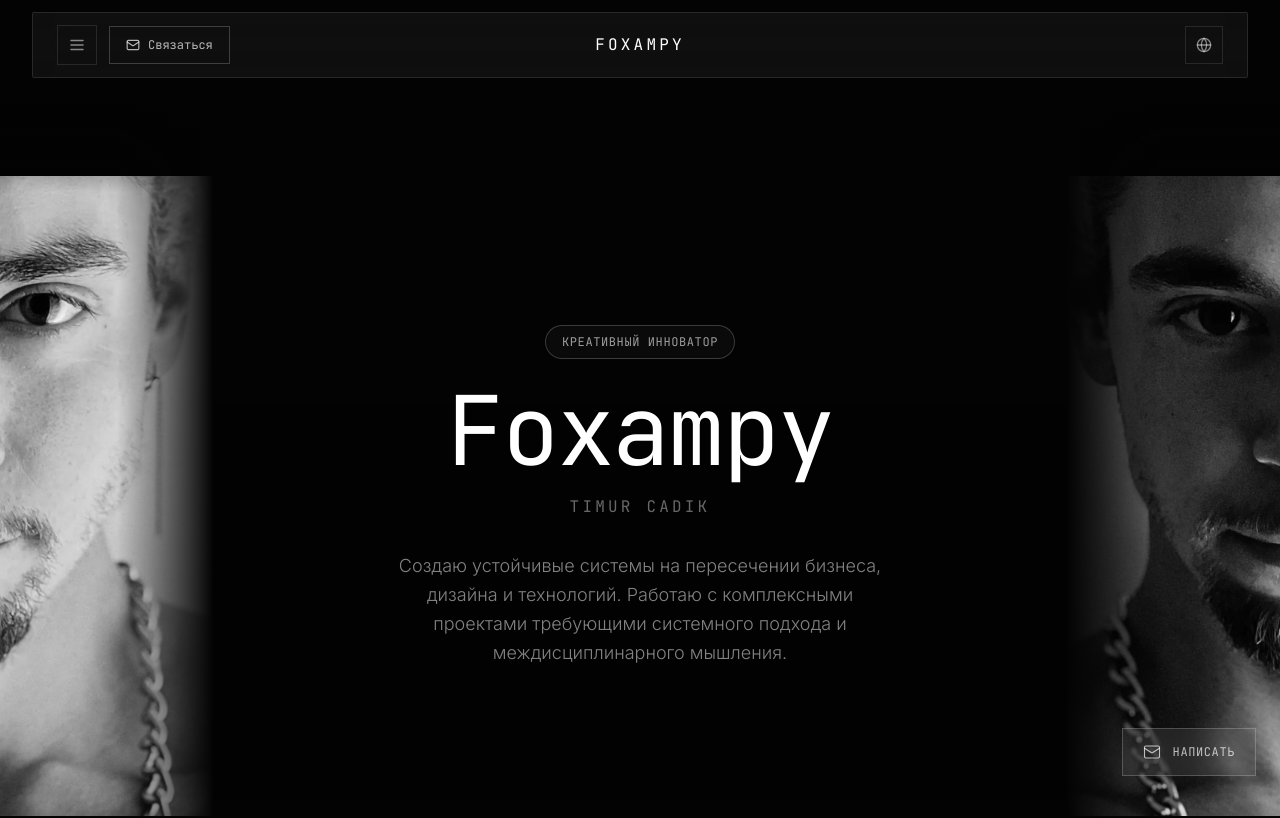
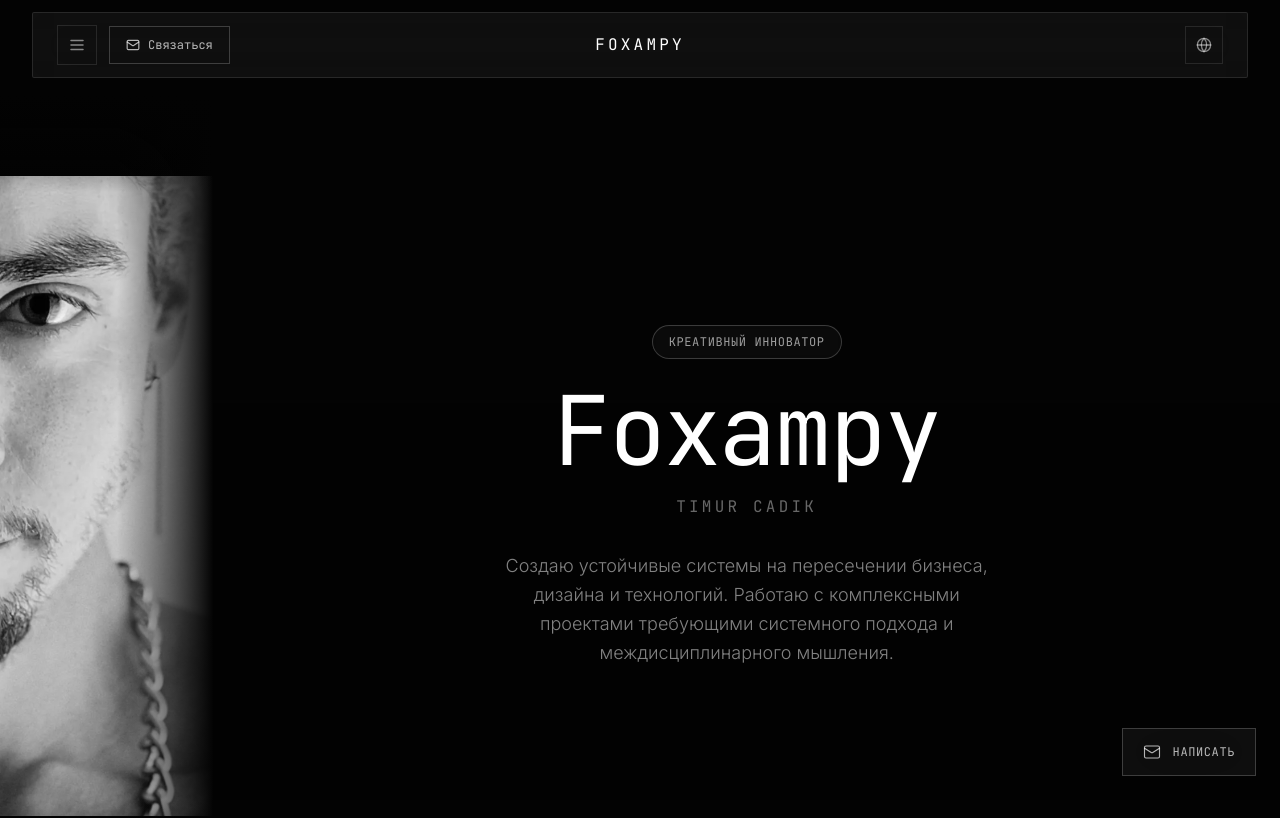
Before and after one commit to TimurSama/foxampy, a Next.js app: page / in a window 1280 px wide. Shown: the top 818 px of the page. Built offline with nearby package versions, Linux system fonts and the light colour scheme.

Commit message:
Remove right photo from AboutSection, keep only left photo

```diff
--- a/components/sections/AboutSection.tsx
+++ b/components/sections/AboutSection.tsx
@@ -8,23 +8,24 @@ export default function AboutSection() {
 
   return (
     <section id="about" className="relative min-h-screen lg:flex lg:items-center overflow-hidden">
-      {/* Mobile: Full screen without header padding, smaller photos at top/bottom */}
+      {/* Mobile: Full screen without header padding, photo at top-left */}
       <div className="lg:hidden relative h-screen flex flex-col">
-        {/* Top Photo - Small strip at top */}
+        {/* Top Photo - Positioned at left edge */}
         <motion.div
-          className="relative h-[12vh] flex-shrink-0 overflow-hidden"
+          className="relative h-[25vh] flex-shrink-0 overflow-hidden"
           initial={{ opacity: 0 }}
           animate={{ opacity: 1 }}
           transition={{ duration: 0.8, delay: 0.2 }}
         >
           <div
-            className="absolute inset-0 bg-cover bg-center grayscale"
+            className="absolute left-0 top-0 h-full w-[60vw] bg-cover bg-left grayscale"
             style={{
               backgroundImage: `url('/photo/слева.png')`,
-              backgroundPosition: 'center 30%',
+              backgroundPosition: 'left center',
             }}
           />
-          <div className="absolute inset-x-0 bottom-0 h-8 bg-gradient-to-t from-[#030303] to-transparent" />
+          <div className="absolute inset-x-0 bottom-0 h-16 bg-gradient-to-t from-[#030303] to-transparent" />
+          <div className="absolute right-0 top-0 h-full w-1/2 bg-gradient-to-r from-transparent to-[#030303]" />
         </motion.div>
 
         {/* Center Content - Takes most space */}
@@ -63,26 +64,9 @@ export default function AboutSection() {
             }
           </p>
         </motion.div>
-
-        {/* Bottom Photo - Small strip at bottom, showing lower part */}
-        <motion.div
-          className="relative h-[12vh] flex-shrink-0 overflow-hidden"
-          initial={{ opacity: 0 }}
-          animate={{ opacity: 1 }}
-          transition={{ duration: 0.8, delay: 0.6 }}
-        >
-          <div
-            className="absolute inset-0 bg-cover bg-center grayscale"
-            style={{
-              backgroundImage: `url('/photo/справа.png')`,
-              backgroundPosition: 'center 85%', // Lower part of image
-            }}
-          />
-          <div className="absolute inset-x-0 top-0 h-8 bg-gradient-to-b from-[#030303] to-transparent" />
-        </motion.div>
       </div>
 
-      {/* Desktop: Grid layout (unchanged) */}
+      {/* Desktop: Grid layout without right photo */}
       <div className="hidden lg:grid w-full grid-cols-12 min-h-screen">
         {/* Left Photo Container */}
         <motion.div
@@ -103,9 +87,9 @@ export default function AboutSection() {
           <div className="absolute inset-x-0 bottom-0 h-24 bg-gradient-to-t from-[#030303] to-transparent" />
         </motion.div>
 
-        {/* Center Content */}
+        {/* Center Content - Now takes more space */}
         <motion.div
-          className="col-span-8 flex flex-col items-center justify-center px-6 py-12 relative z-20"
+          className="col-span-10 flex flex-col items-center justify-center px-6 py-12 relative z-20"
           initial={{ opacity: 0, y: 30 }}
           animate={{ opacity: 1, y: 0 }}
           transition={{ duration: 0.8, delay: 0.4 }}
@@ -136,25 +120,6 @@ export default function AboutSection() {
             }
           </p>
         </motion.div>
-
-        {/* Right Photo Container */}
-        <motion.div
-          className="col-span-2 relative h-auto overflow-hidden"
-          initial={{ opacity: 0 }}
-          animate={{ opacity: 1 }}
-          transition={{ duration: 0.8, delay: 0.6 }}
-        >
-          <div
-            className="absolute right-0 top-1/2 -translate-y-1/2 w-full h-[80vh] bg-cover bg-center grayscale hover:grayscale-0 transition-all duration-700"
-            style={{
-              backgroundImage: `url('/photo/справа.png')`,
-              backgroundPosition: 'center 20%',
-            }}
-          />
-          <div className="absolute inset-y-0 left-0 w-24 bg-gradient-to-l from-transparent to-[#030303]" />
-          <div className="absolute inset-x-0 top-0 h-24 bg-gradient-to-b from-[#030303] to-transparent" />
-          <div className="absolute inset-x-0 bottom-0 h-24 bg-gradient-to-t from-[#030303] to-transparent" />
-        </motion.div>
       </div>
     </section>
   );
```
Also changed, not shown: 4 other files (tests, documents, lock files or other folders).
